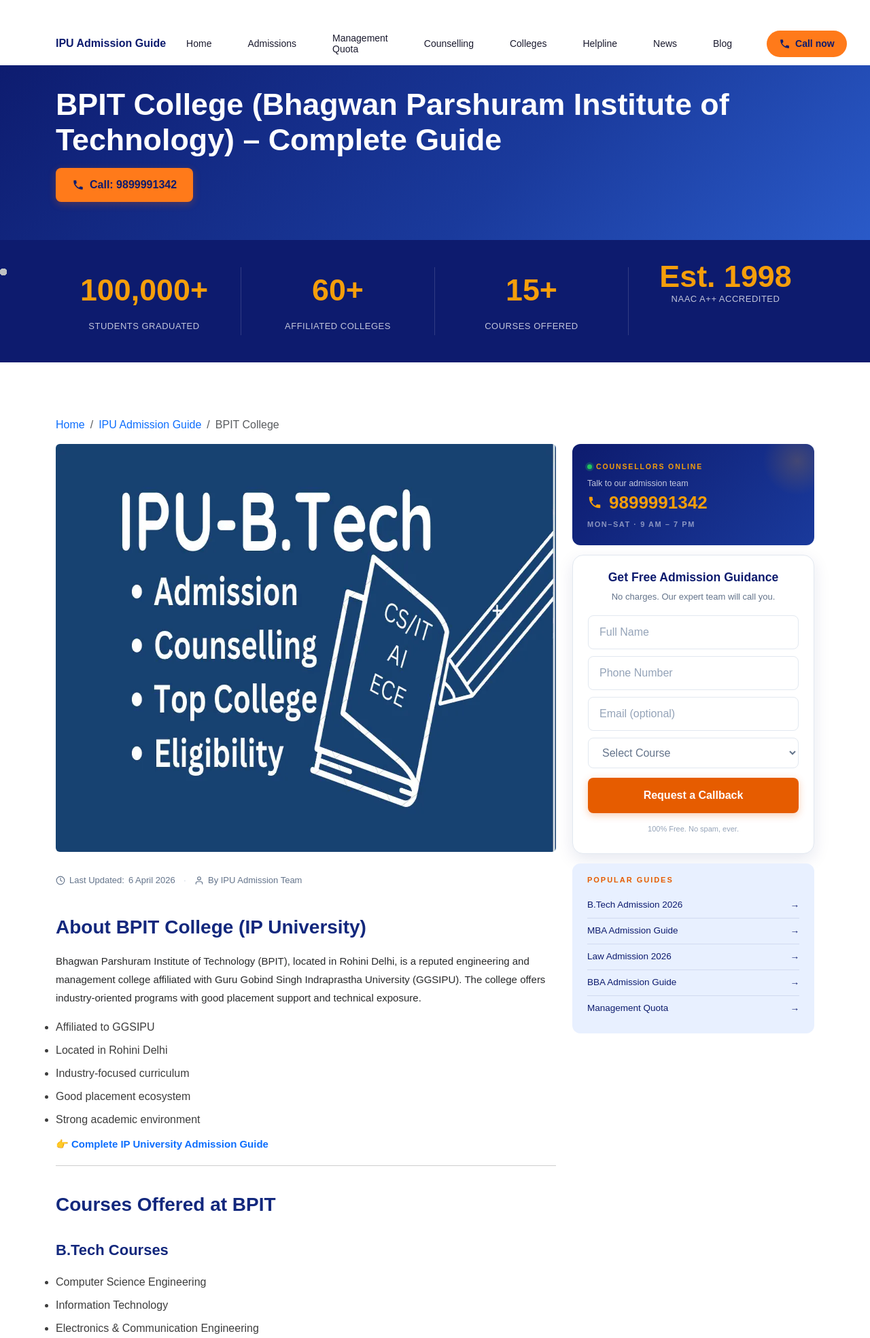
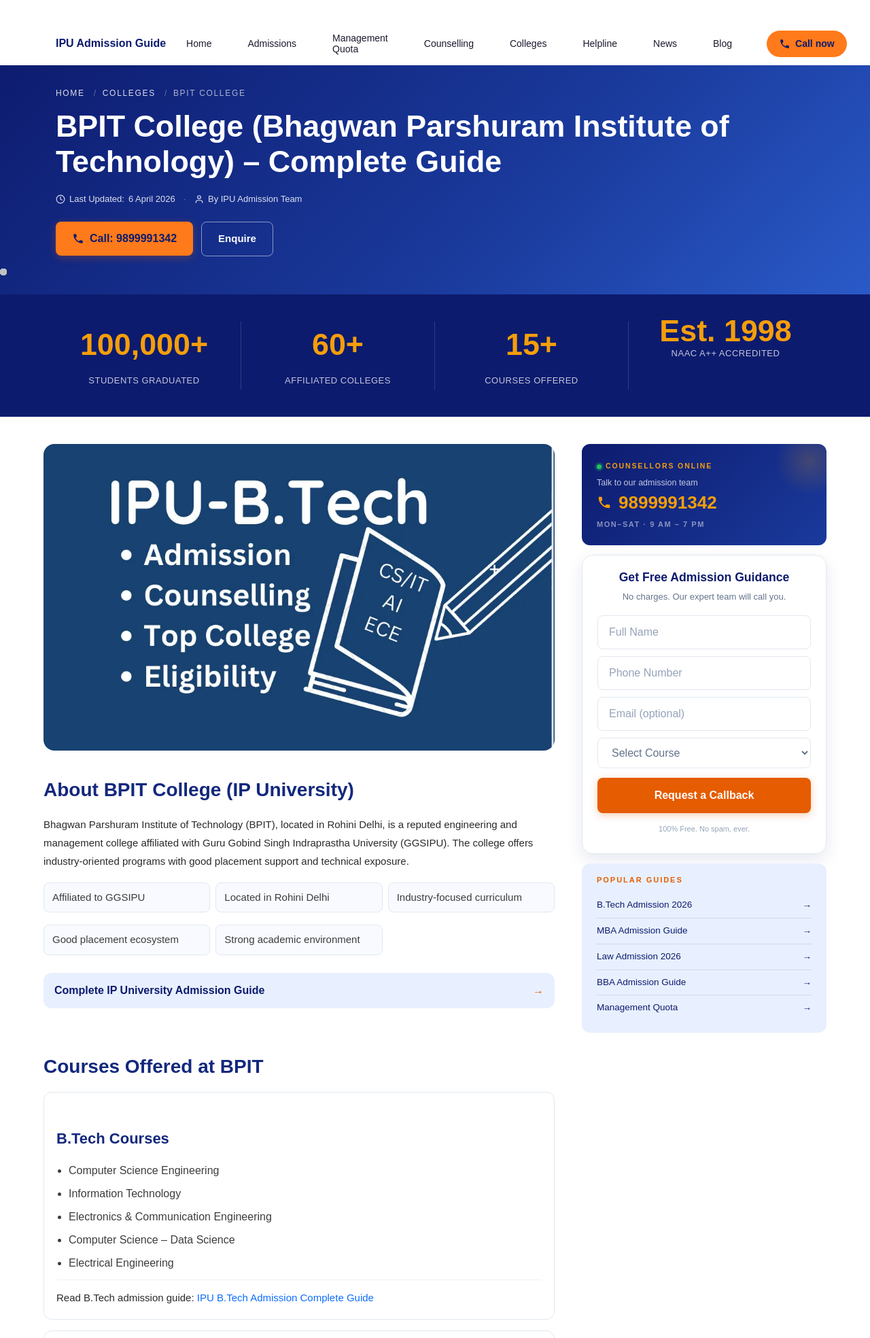
Before and after one commit to sumitdabass/test-project, a PHP site: page /BPIT.php in a window 1280 px wide. Shown: the top 1968 px of the page at 68% size. Run offline with PHP 8.4, Linux system fonts and the light colour scheme.

Commit message:
feat(ui): BPIT pilot on the unified body grid (single breadcrumb, details FAQ, schema aligned)
Co-Authored-By: Claude Sonnet 5.5 <noreply@anthropic.com>

```diff
--- a/website_download/BPIT.php
+++ b/website_download/BPIT.php
@@ -11,10 +11,16 @@ include_once("include/form-handler.php");
 <title>BPIT Rohini 2026 | B.Tech Admission, Courses & Placements – IPU</title>
 <meta name="description" content="BPIT (Bhagwan Parshuram Institute of Technology) Rohini – B.Tech CSE, IT, ECE, BBA, MBA. Cutoff, fees & placements. Call 9899991342 for free IPU admission help.">
 <link rel="canonical" href="https://ipu.co.in/BPIT.php">
+<meta property="og:title" content="BPIT Rohini 2026 | B.Tech Admission, Courses &amp; Placements – IPU">
+<meta property="og:description" content="BPIT (Bhagwan Parshuram Institute of Technology) Rohini – B.Tech CSE, IT, ECE, BBA, MBA. Cutoff, fees &amp; placements. Call 9899991342 for free IPU admission help.">
+<meta property="og:url" content="https://ipu.co.in/BPIT.php">
+<meta property="og:type" content="website">
+<meta name="twitter:title" content="BPIT Rohini 2026 | B.Tech Admission, Courses &amp; Placements – IPU">
+<meta name="twitter:description" content="BPIT (Bhagwan Parshuram Institute of Technology) Rohini – B.Tech CSE, IT, ECE, BBA, MBA. Cutoff, fees &amp; placements. Call 9899991342 for free IPU admission help.">
 
 
 <?php
-$breadcrumbs = [['Home', '/'], ['Admissions', '/ipu-admission-guide.php'], ['BPIT Admission', '']];
+$breadcrumbs = [['Home', '/'], ['Colleges', '/ipu-colleges-list.php'], ['BPIT College', '']];
 include 'include/components/breadcrumb-schema.php';
 ?>
 
@@ -51,61 +57,42 @@ include 'include/components/college-schema.php';
 <?php
 $hero_h1 = 'BPIT College (Bhagwan Parshuram Institute of Technology) – Complete Guide';
 $hero_show_form = false;
+$hero_show_enquire = true;
+$hero_breadcrumbs = [['Home', '/'], ['Colleges', '/ipu-colleges-list.php'], ['BPIT College', '']];
+$last_updated = '2026-04-06';
 include __DIR__ . '/include/components/page-hero.php';
 ?>
 
 
-<section class="blog-wrapper pt-130 pb-130">
+<div class="ipu-body">
 
-<div class="container">
-
-<!-- ===== BREADCRUMB ===== -->
-
-<nav aria-label="breadcrumb">
-<ol class="breadcrumb">
-<li class="breadcrumb-item"><a href="https://ipu.co.in/">Home</a></li>
-<li class="breadcrumb-item"><a href="ipu-admission-guide.php">IPU Admission Guide</a></li>
-<li class="breadcrumb-item active">BPIT College</li>
-</ol>
-</nav>
-
-
-<div class="row">
-
-<div class="col-lg-8">
-
-<div class="blog-details">
-
-<picture><source srcset="assets/images/IP-University-b-tech-admission.webp" type="image/webp"><img fetchpriority="high" decoding="async" width="1000" height="600" src="assets/images/IP-University-b-tech-admission.jpg" class="main-img" alt="BPIT College IP University"></picture>
-
-
-<?php $last_updated = '2026-04-06'; include 'include/components/last-updated.php'; ?>
-
+  <div class="ipu-body__intro blog-details">
+    <picture><source srcset="assets/images/IP-University-b-tech-admission.webp" type="image/webp"><img fetchpriority="high" decoding="async" width="1000" height="600" src="assets/images/IP-University-b-tech-admission.jpg" class="ipu-body__hero-img" alt="BPIT College IP University"></picture>
     <h2>About BPIT College (IP University)</h2>
-
     <p>
 Bhagwan Parshuram Institute of Technology (BPIT), located in Rohini Delhi, is a reputed engineering and management college affiliated with Guru Gobind Singh Indraprastha University (GGSIPU). The college offers industry-oriented programs with good placement support and technical exposure.
     </p>
-
-<ul>
+    <ul class="ipu-chips">
       <li>Affiliated to GGSIPU</li>
       <li>Located in Rohini Delhi</li>
       <li>Industry-focused curriculum</li>
       <li>Good placement ecosystem</li>
       <li>Strong academic environment</li>
     </ul>
+    <a class="ipu-linkrow" href="ipu-admission-guide.php"><strong>Complete IP University Admission Guide</strong></a>
+  </div>
 
-<p>
-👉 <a href="ipu-admission-guide.php"><strong>Complete IP University Admission Guide</strong></a>
-</p>
+  <div class="ipu-body__aside">
+    <?php include __DIR__ . '/include/components/sidebar-enquiry.php'; ?>
+  </div>
 
-<hr>
+  <div class="ipu-body__rest blog-details">
 
-
+    <section>
       <h2>Courses Offered at BPIT</h2>
-
+      <div class="ipu-cards">
+        <div class="ipu-card">
           <h3>B.Tech Courses</h3>
-
           <ul>
             <li>Computer Science Engineering</li>
             <li>Information Technology</li>
@@ -113,99 +100,74 @@ Bhagwan Parshuram Institute of Technology (BPIT), located in Rohini Delhi, is a
             <li>Computer Science – Data Science</li>
             <li>Electrical Engineering</li>
           </ul>
-
-<p>
-👉 Read B.Tech admission guide:
-<a href="IPU-B-Tech-admission-2026.php">IPU B.Tech Admission Complete Guide</a>
-</p>
-
-
+          <p class="ipu-card__foot">Read B.Tech admission guide: <a href="IPU-B-Tech-admission-2026.php">IPU B.Tech Admission Complete Guide</a></p>
+        </div>
+        <div class="ipu-card">
           <h3>BBA Program</h3>
-
           <ul>
             <li>Business management fundamentals</li>
             <li>Industry-focused curriculum</li>
             <li>Management skill development</li>
           </ul>
-
-<p>
-👉 Read BBA admission guide:
-<a href="comprehensive-guide-to-bba-colleges-under-ip-university-top-10-institutions.php">BBA Colleges under IP University</a>
-</p>
-
-
+          <p class="ipu-card__foot">Read BBA admission guide: <a href="comprehensive-guide-to-bba-colleges-under-ip-university-top-10-institutions.php">BBA Colleges under IP University</a></p>
+        </div>
+        <div class="ipu-card">
           <h3>MBA Program</h3>
-
           <ul>
             <li>Marketing, Finance, HR specializations</li>
             <li>Corporate exposure and internships</li>
           </ul>
+          <p class="ipu-card__foot">Read MBA admission guide: <a href="mba-admission-ip-university.php">MBA Admission in IP University</a></p>
+        </div>
+      </div>
+    </section>
 
-<p>
-👉 Read MBA admission guide:
-<a href="mba-admission-ip-university.php">MBA Admission in IP University</a>
-</p>
-
-
-<hr>
-
+    <section>
       <h2>Admission Process (IP University)</h2>
-
       <h3>B.Tech Admission Criteria</h3>
-
-<ul>
+      <ol class="ipu-steps">
         <li>Primary preference: JEE Main</li>
         <li>Secondary pathway: CUET (if applicable)</li>
         <li>Minimum eligibility: 55% marks in Class 12 PCM</li>
-</ul>
+      </ol>
+      <p>Counselling process: <a href="GGSIPU-counselling-for-B-Tech-admission.php">IPU Counselling Guide</a></p>
+    </section>
 
-<p>
-👉 Counselling process:
-<a href="GGSIPU-counselling-for-B-Tech-admission.php">IPU Counselling Guide</a>
-</p>
+    <?php $cta_card = true; $cta_heading = 'Need Admission Guidance?'; include __DIR__ . '/include/components/cta-strip.php'; ?>
 
-
-<hr>
-
+    <div class="ipu-tints">
+      <section class="ipu-tint">
         <h2>Placement Overview</h2>
-
         <ul>
           <li>Strong placement opportunities for CSE & IT</li>
           <li>Roles in software development & analytics</li>
           <li>Internship programs and industry exposure</li>
         </ul>
-
-
-<hr>
-
+      </section>
+      <section class="ipu-tint">
         <h2>Campus & Location Advantage</h2>
-
         <ul>
           <li>Rohini Delhi prime location</li>
           <li>Metro connectivity</li>
           <li>Corporate exposure</li>
           <li>Modern campus facilities</li>
         </ul>
+      </section>
+    </div>
 
-
-<hr>
-
+    <section>
       <h2>Compare with Other Top IPU Colleges</h2>
-
       <ul>
         <li><a href="exploring-MAIT-and-MAIMS.php">MAIT & MAIMS Guide</a></li>
         <li><a href="explore-MSIT-and-MSI-janakpuri.php">MSIT College Review</a></li>
         <li><a href="vips-admission.php">VIPS Pitampura Review</a></li>
       </ul>
+    </section>
 
-
-<hr>
-
-<!-- Fee & Seat Intake -->
     <div style="margin:30px 0;padding:24px;background:#f8faff;border-radius:12px;border:1px solid #e2e8f0">
   <h3 style="color:#0d1b6e;margin-bottom:16px">Fee Structure & Seat Intake (2025-26)</h3>
   <p style="font-size:13px;color:#64748b;margin-bottom:12px">As per 6th SFRC, Delhi Gazette Notification dated 14.07.2025</p>
-  <table style="width:100%;border-collapse:collapse;font-size:14px">
+  <div class="ipu-tablewrap"><table style="width:100%;border-collapse:collapse;font-size:14px">
     <thead>
       <tr style="background:#0d1b6e;color:#fff">
         <th style="padding:10px;text-align:left;border-radius:6px 0 0 0">Course</th>
@@ -220,43 +182,22 @@ Bhagwan Parshuram Institute of Technology (BPIT), located in Rohini Delhi, is a
       <tr style="border-bottom:1px solid #e2e8f0;background:#f0f4ff"><td style="padding:10px">B.Tech EEE</td><td style="padding:10px;text-align:center">Rs. 1,65,770 (year 1)</td><td style="padding:10px;text-align:center">60</td></tr>
       <tr style="border-bottom:1px solid #e2e8f0"><td style="padding:10px">B.Tech CSE (Data Science)</td><td style="padding:10px;text-align:center">Rs. 1,65,770 (year 1)</td><td style="padding:10px;text-align:center">60</td></tr>
     </tbody>
-  </table>
+  </table></div>
   <p style="font-size:12px;color:#94a3b8;margin:12px 0 0">Source: UG Brochure 2026-27 Ch 13 SN 10 (BPIT seat intake) + 6th SFRC Notification F.No. DHE.18(1)/6th SFRC/2023/3205-15 dated 14.07.2025 (Appendix 13(i)) for fees. Additional charges: University fee Rs. 20,000/yr + Exam fee Rs. 3,000/yr + Innovation fee Rs. 500/yr. Alumni contribution Rs. 2,000 (one-time). Total B.Tech seats at BPIT: 600 (CSE 180 + IT 180 + ECE 120 + EEE 60 + CSE-DS 60). BPIT also offers BBA 60+60 (2 shifts) and MBA 60.</p>
 </div>
 
-<hr>
+    <section class="ipu-faq">
+      <h2>Frequently Asked Questions (BPIT IP University)</h2>
+      <details><summary><h3>Is BPIT good for B.Tech?</h3></summary><p>Yes, BPIT is known for strong technical programs, especially Computer Science and IT branches.</p></details>
+      <details><summary><h3>Which entrance exam is required for BPIT admission?</h3></summary><p>B.Tech admission is primarily through JEE Main, while BBA uses CET/CUET and MBA uses CAT/CMAT/CET.</p></details>
+      <details><summary><h3>Is BPIT better than other IPU colleges?</h3></summary><p>BPIT is a good option depending on branch preference, placements and location advantage.</p></details>
+    </section>
 
-<h2>Frequently Asked Questions (BPIT IP University)</h2>
+    <?php $cta_card = true; $cta_heading = 'Need Admission Guidance?'; include __DIR__ . '/include/components/cta-strip.php'; ?>
 
-<h3>Is BPIT good for B.Tech?</h3>
-<p>Yes, BPIT is known for strong technical programs, especially Computer Science and IT branches.</p>
-
-<h3>Which entrance exam is required for BPIT admission?</h3>
-<p>B.Tech admission is primarily through JEE Main, while BBA uses CET/CUET and MBA uses CAT/CMAT/CET.</p>
-
-<h3>Is BPIT better than other IPU colleges?</h3>
-<p>BPIT is a good option depending on branch preference, placements and location advantage.</p>
-
-
-<hr>
-
-<h2>Need Admission Guidance?</h2>
-
-<p>
-<b><?php include("include/phone.php"); ?></b>
-</p>
-
-</div>
-</div>
-
-
-<div class="col-lg-4">
-<?php include __DIR__ . '/include/components/sidebar-enquiry.php'; ?>
   </div>
 
 </div>
-</div>
-</section>
 
 
 <?php
@@ -285,9 +226,9 @@ include 'include/components/related-pages.php';
 "@context":"https://schema.org",
 "@type":"FAQPage",
 "mainEntity":[
-{"@type":"Question","name":"Is BPIT good for B.Tech?","acceptedAnswer":{"@type":"Answer","text":"BPIT offers strong engineering programs especially CSE and IT with good placement opportunities."}},
-{"@type":"Question","name":"Which exam is required for BPIT admission?","acceptedAnswer":{"@type":"Answer","text":"JEE Main is primary for B.Tech, CET/CUET for BBA, and CAT/CMAT/CET for MBA."}},
-{"@type":"Question","name":"Where is BPIT located?","acceptedAnswer":{"@type":"Answer","text":"BPIT is located in Rohini, Delhi under IP University."}}
+{"@type":"Question","name":"Is BPIT good for B.Tech?","acceptedAnswer":{"@type":"Answer","text":"Yes, BPIT is known for strong technical programs, especially Computer Science and IT branches."}},
+{"@type":"Question","name":"Which entrance exam is required for BPIT admission?","acceptedAnswer":{"@type":"Answer","text":"B.Tech admission is primarily through JEE Main, while BBA uses CET/CUET and MBA uses CAT/CMAT/CET."}},
+{"@type":"Question","name":"Is BPIT better than other IPU colleges?","acceptedAnswer":{"@type":"Answer","text":"BPIT is a good option depending on branch preference, placements and location advantage."}}
 ]
 }
 </script>
```
Also changed, not shown: tests/fixtures/bpit_baseline.json (added, +65 -0 lines), 1 other file. Lines whose indentation alone changed are shown as unchanged.
